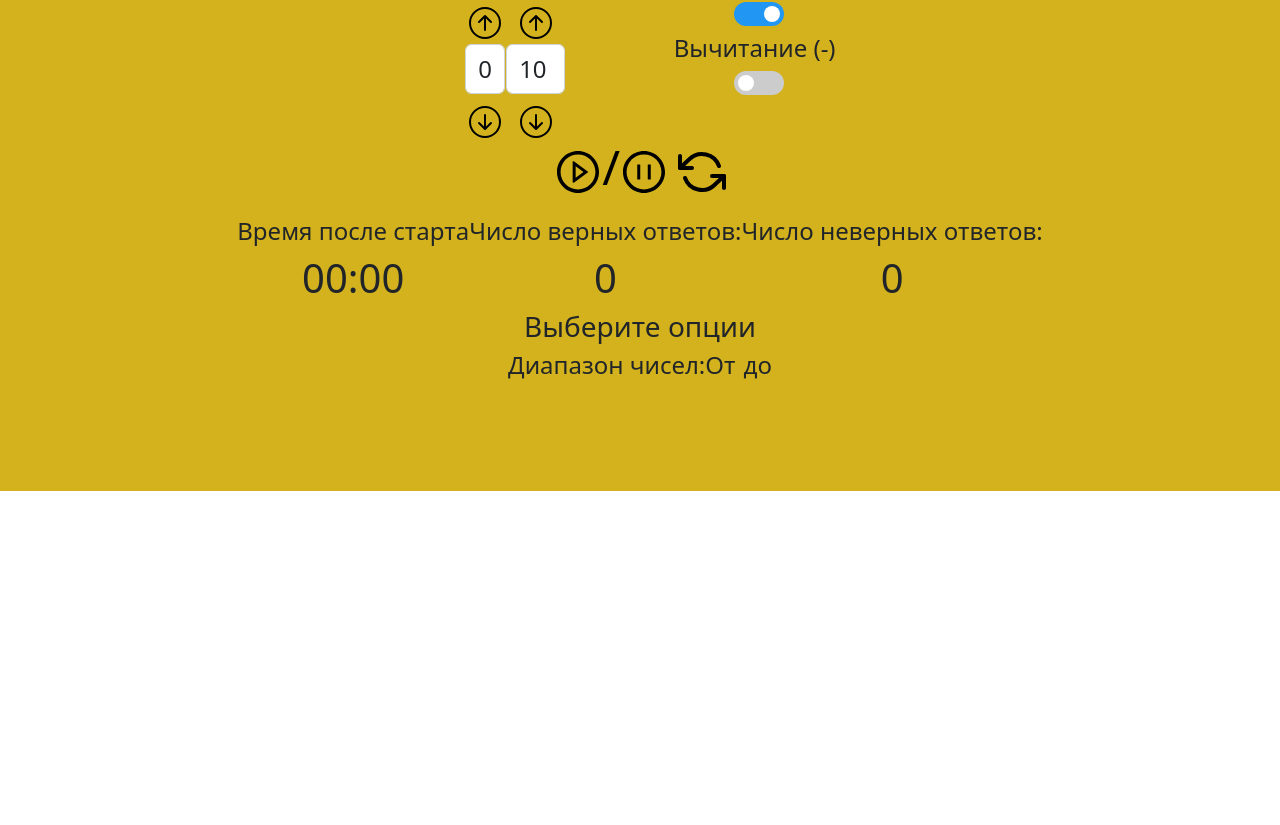
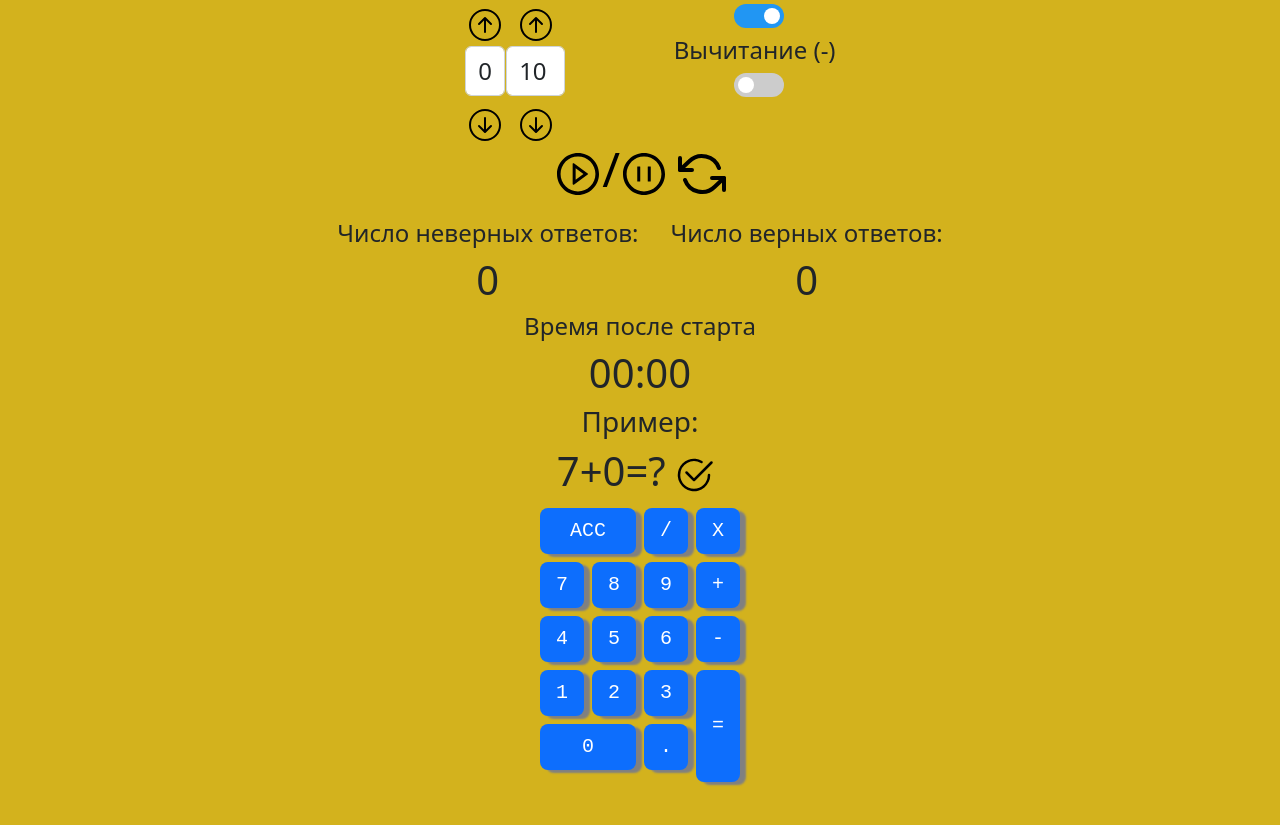
Before and after one commit to NeoBliz1/arithmetic_first_grade_trainer, a React (Create React App) app: page / in a window 1280 px wide. Shown: the part 309-1134 px from the top of the page. Before the commit the page ends 800 px from the top, so only its background shows below. Built offline with nearby package versions, Linux system fonts and the light colour scheme.

Commit message:
added butons Update 4 files

```diff
--- a/package.json
+++ b/package.json
@@ -2,7 +2,7 @@
   "name": "arithmetic_trainer_1st_grade",
   "version": "1.0.0",
   "description": "#freeCodeCamp",
-	"homepage": "https://neobliz1.github.io/twenty_five_plus_five_clock/",
+  "homepage": "https://neobliz1.github.io/arithmetic_trainer_1st_grade/",
   "keywords": [],
   "main": "src/index.tsx",
   "dependencies": {
--- a/src/App.tsx
+++ b/src/App.tsx
@@ -8,7 +8,11 @@ import React, {
 	ChangeEvent,
 } from 'react';
 
-import { BsArrowUpCircle, BsArrowDownCircle } from 'react-icons/bs';
+import {
+	BsArrowUpCircle,
+	BsArrowDownCircle,
+	BsCheck2Circle,
+} from 'react-icons/bs';
 import { AiOutlinePlayCircle, AiOutlinePauseCircle } from 'react-icons/ai';
 import { FiRefreshCcw } from 'react-icons/fi';
 
@@ -52,7 +56,13 @@ type equationTrainerPropType = Omit<
 	setCorrectAnswersQuantity: Dispatch<SetStateAction<number>>;
 };
 
-//control component
+type buttonPropType = {
+	id: string;
+	num: string | number;
+	keyPressedValue: string;
+	keystrokesNumber: number;
+};
+//**********************control_component**********************************/
 const EquationControl = (props: equationControlPropsType): JSX.Element => {
 	const { equationPropsObj, setEquationPropsObj, startStopState } = props;
 
@@ -210,17 +220,18 @@ const EquationControl = (props: equationControlPropsType): JSX.Element => {
 					<div className='d-flex flex-row flex-wrap align-items-center'>
 						<div
 							id='from'
-							className='d-flex flex-column flex-wrap align-items-center'>
+							className='d-flex flex-column flex-wrap align-items-center'
+						>
 							<h4>От</h4>
 							<button
 								id='minDigitIncrement'
 								className={
 									(startStopState === 'stop'
 										? 'buttonClickAnimation '
-										: 'buttonDisableStyle ') +
-									'timerButton hoverAnimationDuration'
+										: 'buttonDisableStyle ') + 'timerButton hoverAnimation'
 								}
-								onClick={increaseMinDigit}>
+								onClick={increaseMinDigit}
+							>
 								<BsArrowUpCircle />
 							</button>
 							<input
@@ -237,26 +248,27 @@ const EquationControl = (props: equationControlPropsType): JSX.Element => {
 								className={
 									(startStopState === 'stop'
 										? 'buttonClickAnimation '
-										: 'buttonDisableStyle ') +
-									'timerButton hoverAnimationDuration'
+										: 'buttonDisableStyle ') + 'timerButton hoverAnimation'
 								}
-								onClick={decreaseMinDigit}>
+								onClick={decreaseMinDigit}
+							>
 								<BsArrowDownCircle />
 							</button>
 						</div>
 						<div
 							id='to'
-							className='d-flex flex-column flex-wrap align-items-center'>
+							className='d-flex flex-column flex-wrap align-items-center'
+						>
 							<h4 className='ms-2'>до</h4>
 							<button
 								id='maxDigitIncrement'
 								className={
 									(startStopState === 'stop'
 										? 'buttonClickAnimation '
-										: 'buttonDisableStyle ') +
-									'timerButton hoverAnimationDuration'
+										: 'buttonDisableStyle ') + 'timerButton hoverAnimation'
 								}
-								onClick={increaseMaxDigit}>
+								onClick={increaseMaxDigit}
+							>
 								<BsArrowUpCircle />
 							</button>
 							<input
@@ -273,10 +285,10 @@ const EquationControl = (props: equationControlPropsType): JSX.Element => {
 								className={
 									(startStopState === 'stop'
 										? 'buttonClickAnimation '
-										: 'buttonDisableStyle ') +
-									'timerButton hoverAnimationDuration'
+										: 'buttonDisableStyle ') + 'timerButton hoverAnimation'
 								}
-								onClick={decreaseMaxDigit}>
+								onClick={decreaseMaxDigit}
+							>
 								<BsArrowDownCircle />
 							</button>
 						</div>
@@ -287,7 +299,8 @@ const EquationControl = (props: equationControlPropsType): JSX.Element => {
 					<div className='d-flex flex-column flex-wrap align-items-center m-2'>
 						<label
 							className='h4'
-							htmlFor='adding'>
+							htmlFor='adding'
+						>
 							Сложение (+)
 						</label>
 						<label className='switch ms-2'>
@@ -304,7 +317,8 @@ const EquationControl = (props: equationControlPropsType): JSX.Element => {
 					<div className='d-flex flex-column flex-wrap align-items-center m-2'>
 						<label
 							className='h4'
-							htmlFor='adding'>
+							htmlFor='adding'
+						>
 							Вычитание (-)
 						</label>
 						<label className='switch ms-2'>
@@ -324,29 +338,305 @@ const EquationControl = (props: equationControlPropsType): JSX.Element => {
 	);
 };
 
-//equation trainer component
+//**********************equation_trainer_component*************************/
 const EquationTrainer = (props: equationTrainerPropType): JSX.Element => {
-	const { equationPropsObj, startStopState, setMistakesQuantity, setCorrectAnswersQuantity } = props;
+	const {
+		equationPropsObj,
+		startStopState,
+		setMistakesQuantity,
+		setCorrectAnswersQuantity,
+	} = props;
+	const maxDigit = equationPropsObj.maxEquationDigit;
+	const minDigit = equationPropsObj.minEquationDigit;
+	const randomFirstDigit =
+		Math.floor(Math.random() * (maxDigit - minDigit + 1)) + minDigit;
+	const randomSecondDigit =
+		Math.floor(Math.random() * (maxDigit - minDigit + 1)) + minDigit;
+
+	const randomArithmeticOperator: () => string = () => {
+		const operatorsArr: string[] = [];
+		if (equationPropsObj.adding) {
+			operatorsArr.push('+');
+		}
+		if (equationPropsObj.subtracting) {
+			operatorsArr.push('-');
+		}
+		// console.log(operatorsArr.length)
+		if (operatorsArr.length > 1) {
+			return operatorsArr[Math.round(Math.random())];
+		} else {
+			return operatorsArr[0];
+		}
+	};
 
 	return (
 		<div className='d-flex flex-column align-items-center mx-3'>
-			<h3 className='text-center'>Выберите опции</h3>
+			<h3 className='text-center'>Пример:</h3>
 			<div className='d-flex flex-row'>
 				<div className='d-flex flex-row align-items-center mx-3'>
-					<h4>Диапазон чисел:</h4>
-					<div className='d-flex flex-row flex-wrap align-items-center'>
-						<div
-							id='from'
-							className='d-flex flex-column flex-wrap align-items-center'>
-							<h4>От</h4>
+					<h1>{randomFirstDigit}</h1>
+					<h1>{randomArithmeticOperator()}</h1>
+					<h1>{randomSecondDigit}</h1>
+					<h1>=</h1>
+					<h1>?</h1>
+					<button
+						id='minDigitIncrement'
+						className={
+							(startStopState === 'stop'
+								? 'buttonClickAnimation '
+								: 'buttonDisableStyle ') + 'checkButton hoverAnimation m-1 h1'
+						}
+						// onClick={increaseMinDigit}
+					>
+						<BsCheck2Circle />
+					</button>
+				</div>
+			</div>
+		</div>
+	);
+};
 
-						</div>
-						<div
-							id='to'
-							className='d-flex flex-column flex-wrap align-items-center'>
-							<h4 className='ms-2'>до</h4>
+//**********************button_component***********************************/
+const ButtonComponent = (props: buttonPropType): JSX.Element => {
+	const { id, num, keyPressedValue, keystrokesNumber } = props;
 
-						</div>
+	const [buttonStateStyle, setButtonStyle] = useState<string>();
+
+	//console.log(keySound.volume);
+	const padPressed = () => {
+		setButtonStyle('btnActiveStyle');
+		setTimeout(() => setButtonStyle('btnEnableStyle'), 150);
+	};
+	//console.log(keyTrigger + " button rendered");
+	const handelKeyPress: (keyPressCode: string | number) => void = (
+		keyPressCode,
+	) => {
+		//console.log(keyPressCode);
+
+		if (keyPressCode === 'Enter' && num === '=') {
+			padPressed();
+		} else if (keyPressCode === 'Escape' && num === 'ACC') {
+			padPressed();
+		} else if (keyPressCode === '*' && num === 'X') {
+			padPressed();
+		} else if (
+			typeof keyPressCode === 'number'
+				? Number(keyPressCode) === num
+				: keyPressCode
+		) {
+			padPressed();
+		}
+	};
+
+	useEffect(() => {
+		handelKeyPress(keyPressedValue);
+	}, [keyPressedValue, keystrokesNumber]);
+	return (
+		<button
+			id={id}
+			className={
+				'btn-lg flex-fill btn btn-primary btnBasicStyle ' + buttonStateStyle
+			}
+			onClick={padPressed}
+		>
+			{num}
+		</button>
+	);
+};
+//**********************buttons_panel_component****************************/
+const ButtonsPanel = (props: {
+	keyPressedValue: string;
+	keystrokesNumber: number;
+}): JSX.Element => {
+	//console.log("ButtonsPanel component rendered");
+	const { keyPressedValue, keystrokesNumber } = props;
+
+	const numberPicker = new RegExp('^[0-9]*$');
+	const dotPicker = /\./i;
+
+	const [equationObj, setEquationObj] = useState({
+		equationArr: [0],
+		activeArrayElement: 0,
+		formulaCalculated: false,
+	});
+
+	return (
+		<div
+			id='buttonsPanel'
+			className='mx-1 row'
+		>
+			<div className='col-6 col'>
+				<div className='calcButtonsRow row'>
+					<div className='col-12 p-1 col'>
+						<ButtonComponent
+							id='clear'
+							num={'ACC'}
+							keyPressedValue={keyPressedValue}
+							keystrokesNumber={keystrokesNumber}
+						/>
+					</div>
+				</div>
+				<div className='calcButtonsRow row'>
+					<div className='col-6 p-1 col'>
+						<ButtonComponent
+							id={'seven'}
+							num={'7'}
+							keyPressedValue={keyPressedValue}
+							keystrokesNumber={keystrokesNumber}
+						/>
+					</div>
+					<div className='col-6 p-1 col'>
+						<ButtonComponent
+							id={'eight'}
+							num={'8'}
+							keyPressedValue={keyPressedValue}
+							keystrokesNumber={keystrokesNumber}
+						/>
+					</div>
+				</div>
+				<div className='calcButtonsRow row'>
+					<div className='col-6 p-1 col'>
+						<ButtonComponent
+							id={'four'}
+							num={'4'}
+							keyPressedValue={keyPressedValue}
+							keystrokesNumber={keystrokesNumber}
+						/>
+					</div>
+					<div className='col-6 p-1 col'>
+						<ButtonComponent
+							id={'five'}
+							num={'5'}
+							keyPressedValue={keyPressedValue}
+							keystrokesNumber={keystrokesNumber}
+						/>
+					</div>
+				</div>
+				<div className='calcButtonsRow row'>
+					<div className='col-6 p-1 col'>
+						<ButtonComponent
+							id={'one'}
+							num={'1'}
+							keyPressedValue={keyPressedValue}
+							keystrokesNumber={keystrokesNumber}
+						/>
+					</div>
+					<div className='col-6 p-1 col'>
+						<ButtonComponent
+							id={'two'}
+							num={'2'}
+							keyPressedValue={keyPressedValue}
+							keystrokesNumber={keystrokesNumber}
+						/>
+					</div>
+				</div>
+				<div className='calcButtonsRow row'>
+					<div className='col-12 p-1 col'>
+						<ButtonComponent
+							num={0}
+							id={'zero'}
+							keyPressedValue={keyPressedValue}
+							keystrokesNumber={keystrokesNumber}
+						/>
+					</div>
+				</div>
+			</div>
+			<div className='col-3 col'>
+				<div className='calcButtonsRow row'>
+					<div className='p-1 col'>
+						<ButtonComponent
+							id='divide'
+							num={'/'}
+							keyPressedValue={keyPressedValue}
+							keystrokesNumber={keystrokesNumber}
+						/>
+					</div>
+				</div>
+				<div className='calcButtonsRow row'>
+					<div className='p-1 col'>
+						<ButtonComponent
+							id={'nine'}
+							num={9}
+							keyPressedValue={keyPressedValue}
+							keystrokesNumber={keystrokesNumber}
+						/>
+					</div>
+				</div>
+				<div className='calcButtonsRow row'>
+					<div className='p-1 col'>
+						<ButtonComponent
+							id={'six'}
+							num={6}
+							keyPressedValue={keyPressedValue}
+							keystrokesNumber={keystrokesNumber}
+						/>
+					</div>
+				</div>
+				<div className='calcButtonsRow row'>
+					<div className='p-1 col'>
+						<ButtonComponent
+							id={'three'}
+							num={3}
+							keyPressedValue={keyPressedValue}
+							keystrokesNumber={keystrokesNumber}
+						/>
+					</div>
+				</div>
+				<div className='calcButtonsRow row'>
+					<div className='p-1 col'>
+						<ButtonComponent
+							id='decimal'
+							num={'.'}
+							keyPressedValue={keyPressedValue}
+							keystrokesNumber={keystrokesNumber}
+						/>
+					</div>
+				</div>
+			</div>
+			<div className='col-3 col'>
+				<div className='calcButtonsRow row'>
+					<div className='p-1 col'>
+						<ButtonComponent
+							id='multiply'
+							num={'X'}
+							keyPressedValue={keyPressedValue}
+							keystrokesNumber={keystrokesNumber}
+						/>
+					</div>
+				</div>
+				<div className='calcButtonsRow row'>
+					<div className='p-1 col'>
+						<ButtonComponent
+							id='add'
+							num={'+'}
+							keyPressedValue={keyPressedValue}
+							keystrokesNumber={keystrokesNumber}
+						/>
+					</div>
+				</div>
+				<div className='calcButtonsRow row'>
+					<div className='p-1 col'>
+						<ButtonComponent
+							id='subtract'
+							num={'-'}
+							keyPressedValue={keyPressedValue}
+							keystrokesNumber={keystrokesNumber}
+						/>
+					</div>
+				</div>
+				<div className='row'>
+					<div
+						className='p-1 col'
+						style={{
+							height: '120px',
+						}}
+					>
+						<ButtonComponent
+							id={'equals'}
+							num={'='}
+							keyPressedValue={keyPressedValue}
+							keystrokesNumber={keystrokesNumber}
+						/>
 					</div>
 				</div>
 			</div>
@@ -354,6 +644,7 @@ const EquationTrainer = (props: equationTrainerPropType): JSX.Element => {
 	);
 };
 
+//**********************main_app*******************************************/
 let timerInterval: ReturnType<typeof setInterval>;
 const App = (): JSX.Element => {
 	const [bgColor, setBgColor] = useState<string>('gray');
@@ -417,24 +708,29 @@ const App = (): JSX.Element => {
 			className='vh-100 d-flex justify-content-center align-items-center elementFadeIn'
 			style={{
 				backgroundColor: bgColor,
-				minHeight: '420px',
-			}}>
+				minHeight: '1200px',
+			}}
+		>
 			<div
 				id='app'
-				className='d-flex flex-column align-items-center appContainer'>
+				className='d-flex flex-column align-items-center appContainer'
+			>
 				<h2
 					id='firstLineTitle'
-					style={{ width: 'max-content' }}>
+					style={{ width: 'max-content' }}
+				>
 					Тренажёр арифметики.
 				</h2>
 				<h2
 					id='seconLineTitle'
-					style={{ width: 'max-content' }}>
+					style={{ width: 'max-content' }}
+				>
 					Первый класс.
 				</h2>
 				<div
 					id='controlBlock'
-					className='d-flex'>
+					className='d-flex'
+				>
 					<EquationControl
 						equationPropsObj={equationProps}
 						setEquationPropsObj={setEquationProps}
@@ -445,58 +741,59 @@ const App = (): JSX.Element => {
 				<div className='d-flex flex-row mb-3'>
 					<button
 						id='start_stop'
-						className='controlButton hoverAnimationDuration'
-						onClick={toggleTimerHandler}>
+						className='controlButton hoverAnimation'
+						onClick={toggleTimerHandler}
+					>
 						<AiOutlinePlayCircle />/
 						<AiOutlinePauseCircle />
 					</button>
 					<button
 						id='reset'
-						className='controlButton hoverAnimationDuration'
-						onClick={refreshHandler}>
+						className='controlButton hoverAnimation'
+						onClick={refreshHandler}
+					>
 						<FiRefreshCcw />
 					</button>
 				</div>
-				<div className="d-flex flex-row flex-wrap align-items-center justify-content-center">
-					<div className='d-flex flex-column align-items-center'>
+				<div className='d-flex flex-row flex-wrap align-items-center justify-content-center'>
+					<div className='d-flex flex-column align-items-center mx-3'>
 						<h4
 							id='timer-label'
-							style={{ width: 'max-content' }}>
-							Время после старта
+							style={{ width: 'max-content' }}
+						>
+							Число неверных ответов:
 						</h4>
-						<h1 id='time-left'>
-							{timerMinutes < 10 ? '0' + timerMinutes : timerMinutes}:
-							{timerSeconds < 10 ? '0' + timerSeconds : timerSeconds}
-						</h1>
+						<h1 id='time-left'>{wrongAnswersNumber}</h1>
 					</div>
-					<div className='d-flex flex-column align-items-center'>
+					<div className='d-flex flex-column align-items-center mx-3'>
 						<h4
 							id='timer-label'
-							style={{ width: 'max-content' }}>
+							style={{ width: 'max-content' }}
+						>
 							Число верных ответов:
 						</h4>
-						<h1 id='time-left'>
-							{correctAnswersNumber}
-						</h1>
-					</div>
-					<div className='d-flex flex-column align-items-center'>
-						<h4
-							id='timer-label'
-							style={{ width: 'max-content' }}>
-							Число неверных ответов:
-						</h4>
-						<h1 id='time-left'>
-							{wrongAnswersNumber}
-						</h1>
+						<h1 id='time-left'>{correctAnswersNumber}</h1>
 					</div>
 				</div>
-
+				<div className='d-flex flex-column align-items-center'>
+					<h4
+						id='timer-label'
+						style={{ width: 'max-content' }}
+					>
+						Время после старта
+					</h4>
+					<h1 id='time-left'>
+						{timerMinutes < 10 ? '0' + timerMinutes : timerMinutes}:
+						{timerSeconds < 10 ? '0' + timerSeconds : timerSeconds}
+					</h1>
+				</div>
 				<EquationTrainer
 					equationPropsObj={equationProps}
 					startStopState={startStopState}
 					setMistakesQuantity={setCorrectAnswersNumber}
 					setCorrectAnswersQuantity={setWrongAnswersNumber}
 				/>
+				<ButtonsPanel />
 			</div>
 		</main>
 	);
--- a/src/styles.css
+++ b/src/styles.css
@@ -20,12 +20,13 @@
 		opacity: 1;
 	}
 }
-.hoverAnimationDuration {
+.hoverAnimation {
 	-webkit-transition: background 1s 0s ease;
 	-moz-transition: background 1s 0s ease;
 	-o-transition: background 1s 0s ease;
 	transition: background 1s 0s ease;
 }
+
 .digitInput {
 	display: block;
 	padding: 0.375rem 0.75rem;
@@ -54,6 +55,14 @@
 	line-height: 0;
 	height: min-content;
 }
+.btnBasicStyle {
+	background-color: '#007bff';
+	border: none;
+	box-shadow: 6px 3px 2px gray;
+	font-family: 'Share Tech Mono', monospace;
+	height: 100%;
+	width: 100%;
+}
 .buttonDisableStyle {
 	color: #7a7a7a;
 	background-color: #e6e6e6;
@@ -61,13 +70,22 @@
 	margin: 0.3rem;
 	cursor: not-allowed !important;
 }
-
+.checkButton {
+	background-color: transparent;
+	border-radius: 50%;
+	border: none;
+	display: inline-block;
+	cursor: pointer;
+	color: #000000;
+	padding: 0.3rem;
+	text-decoration: none;
+	line-height: 0;
+	height: min-content;
+}
 .timerButton:focus,
-.controlButton:focus {
+.controlButton:focus,
+.hoverAnimation:hover {
 	outline: none !important;
-}
-
-.controlButton:hover {
 	background-color: white;
 }
 
@@ -112,7 +130,7 @@
 
 .slider:before {
 	position: absolute;
-	content: "";
+	content: '';
 	height: 16px;
 	width: 16px;
 	left: 4px;
```
Also changed, not shown: 1 other file (tests, documents, lock files or other folders). Lines whose indentation alone changed are shown as unchanged.
